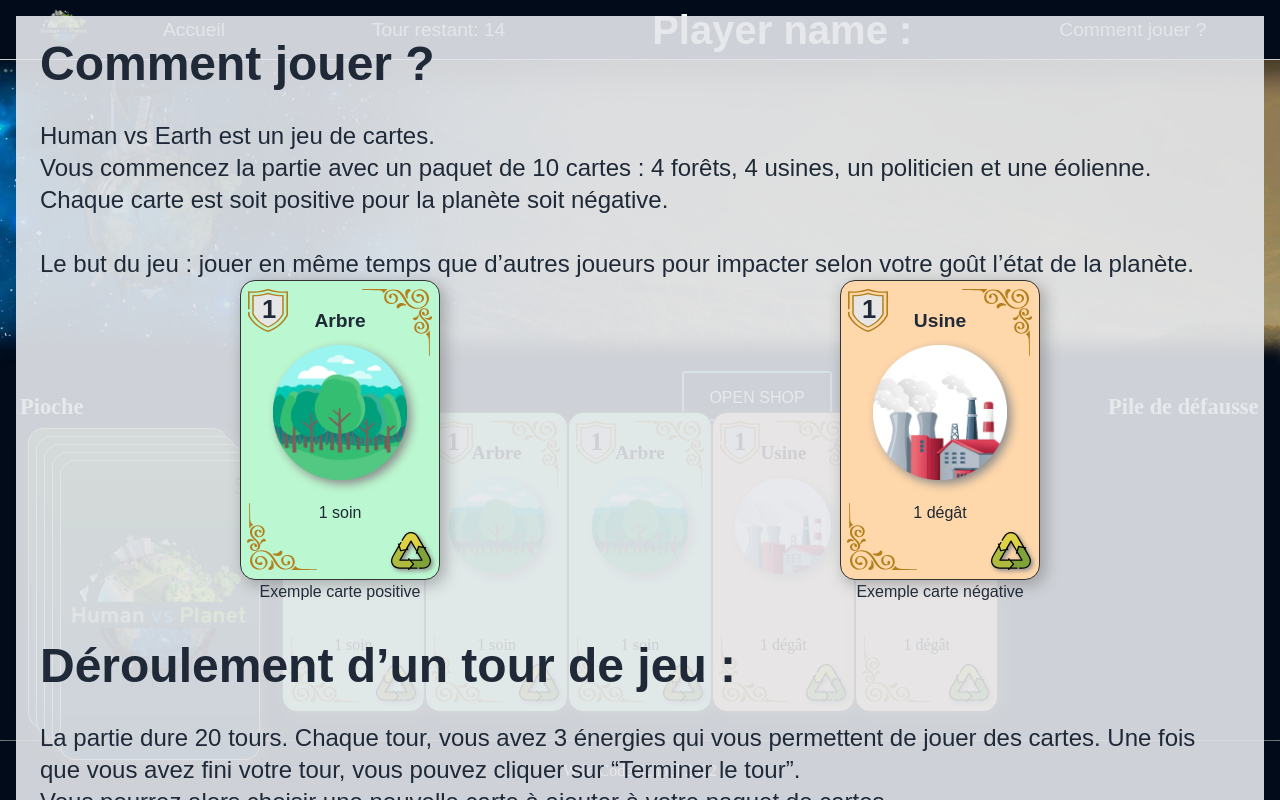
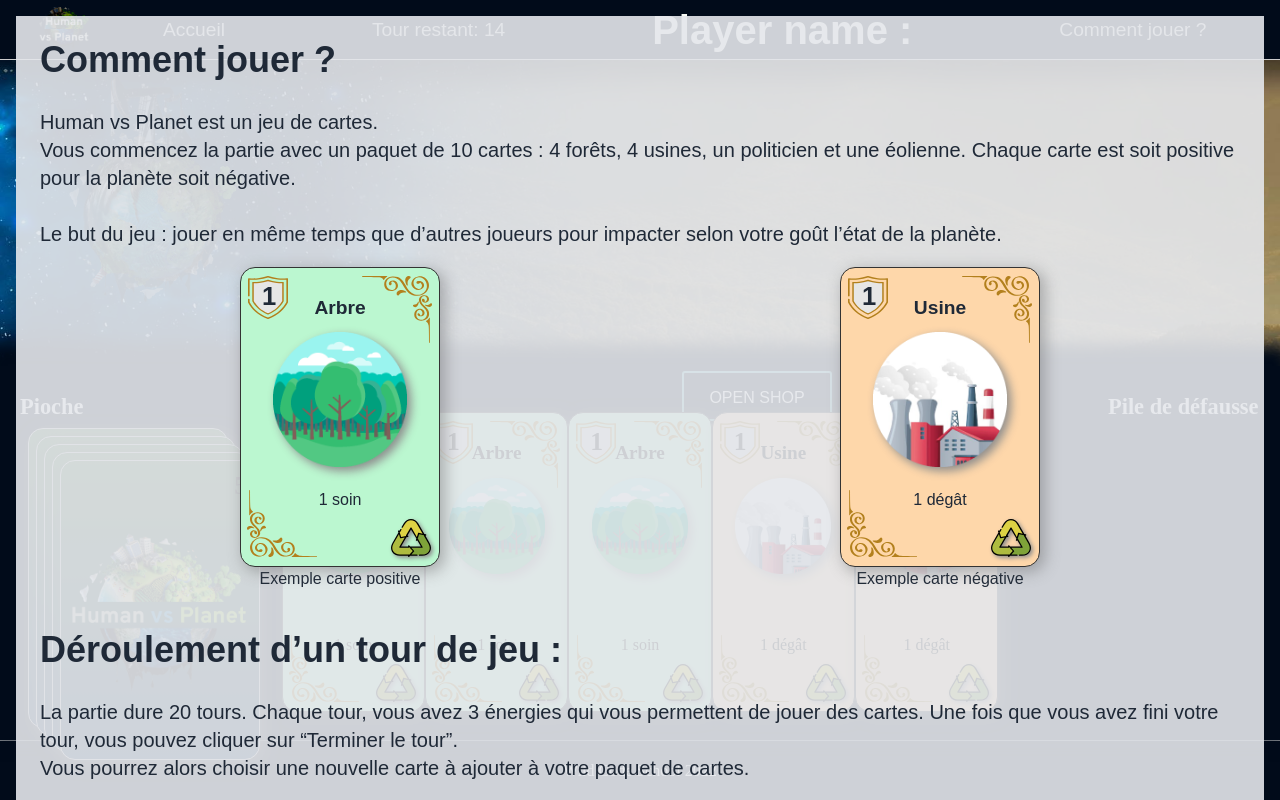
Before and after one commit to Zakari-B/WCS_First_Hackathon, a React (Create React App) app in the folder frontend/: page /Game in a window 1280 px wide. Both pictures are taken after a click on the button "Comment jouer ?". Shown: the top 800 px of the page. Built offline with nearby package versions, Linux system fonts and the light colour scheme.

Commit message:
Added new logo in Header, changed the rules

```diff
--- a/frontend/src/assets/cards.json
+++ b/frontend/src/assets/cards.json
@@ -139,7 +139,7 @@
         "text": "12 soins",
         "value": 12,
         "effect": null,
-        "image": "/tree.png",
+        "image": "/greta.png",
         "isStarterDeck": false
     },
     {
--- a/frontend/src/components/Rules.jsx
+++ b/frontend/src/components/Rules.jsx
@@ -42,17 +42,18 @@ const Rules = () => {
 					className="text-gray-800 w-full bg-gray-200/90 p-6 flex flex-col"
 					onClick={() => setOpen(!isOpen)}
 				>
-					<h2 className="text-5xl font-semibold">Comment jouer ?</h2>
-					<p className="text-2xl">
+					<h2 className="text-4xl font-semibold">Comment jouer ?</h2>
+					<p className="text-xl">
 						<br />
-						Human vs Earth est un jeu de cartes. <br /> Vous commencez la partie
-						avec un paquet de 10 cartes : 4 forêts, 4 usines, un politicien et
-						une éolienne. Chaque carte est soit positive pour la planète soit
-						négative.
+						Human vs Planet est un jeu de cartes. <br /> Vous commencez la
+						partie avec un paquet de 10 cartes : 4 forêts, 4 usines, un
+						politicien et une éolienne. Chaque carte est soit positive pour la
+						planète soit négative.
 						<br /> <br />
 						Le but du jeu : jouer en même temps que d’autres joueurs pour
 						impacter selon votre goût l’état de la planète.
 					</p>
+					<br />
 					<div className="flex justify-around">
 						<div className="flex flex-col items-center">
 							<Card card={cardSample[0]} />
@@ -66,10 +67,10 @@ const Rules = () => {
 
 					<br />
 					<br />
-					<h2 className="text-5xl font-semibold">
+					<h2 className="text-4xl font-semibold">
 						Déroulement d’un tour de jeu :
 					</h2>
-					<p className="text-2xl">
+					<p className="text-xl">
 						<br />
 						La partie dure 20 tours. Chaque tour, vous avez 3 énergies qui vous
 						permettent de jouer des cartes. Une fois que vous avez fini votre
```
Also changed, not shown: frontend/src/components/Header.jsx (+9 -9 lines), frontend/src/assets/header-logo.png (added).
